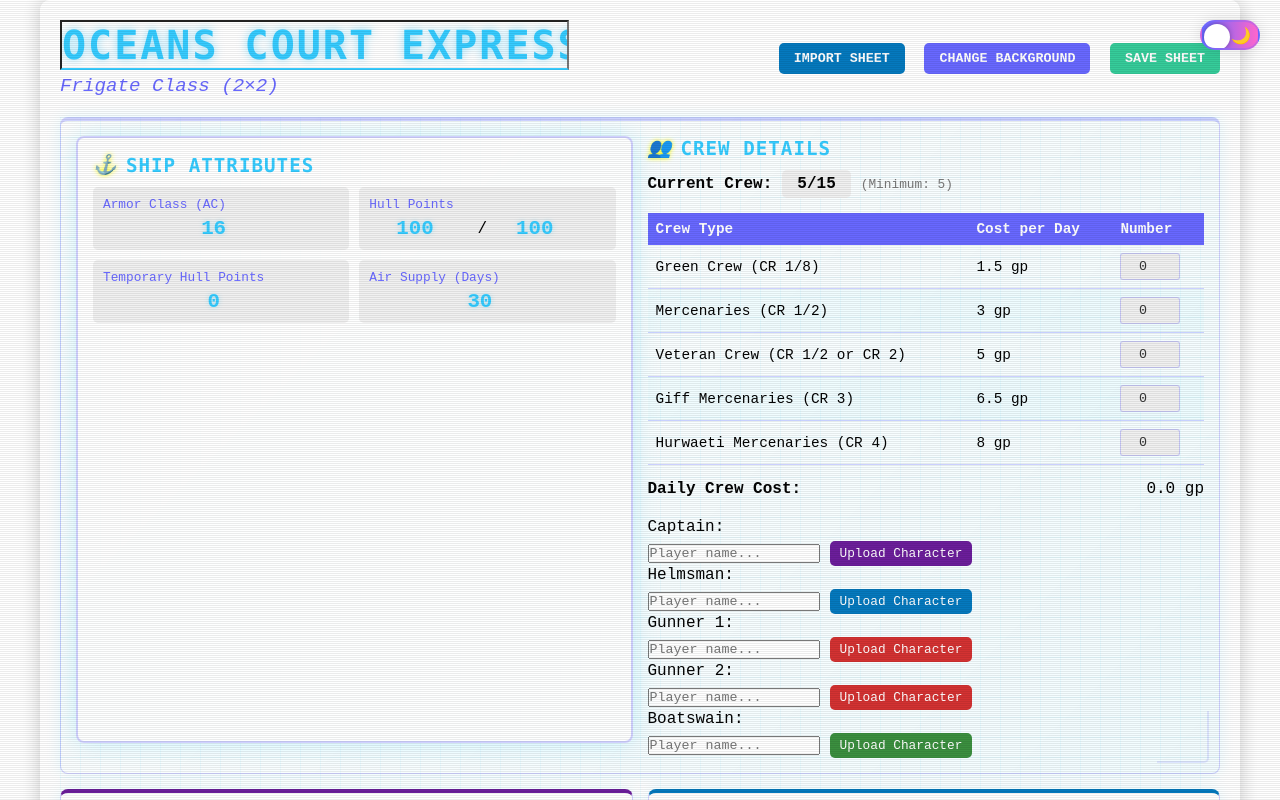
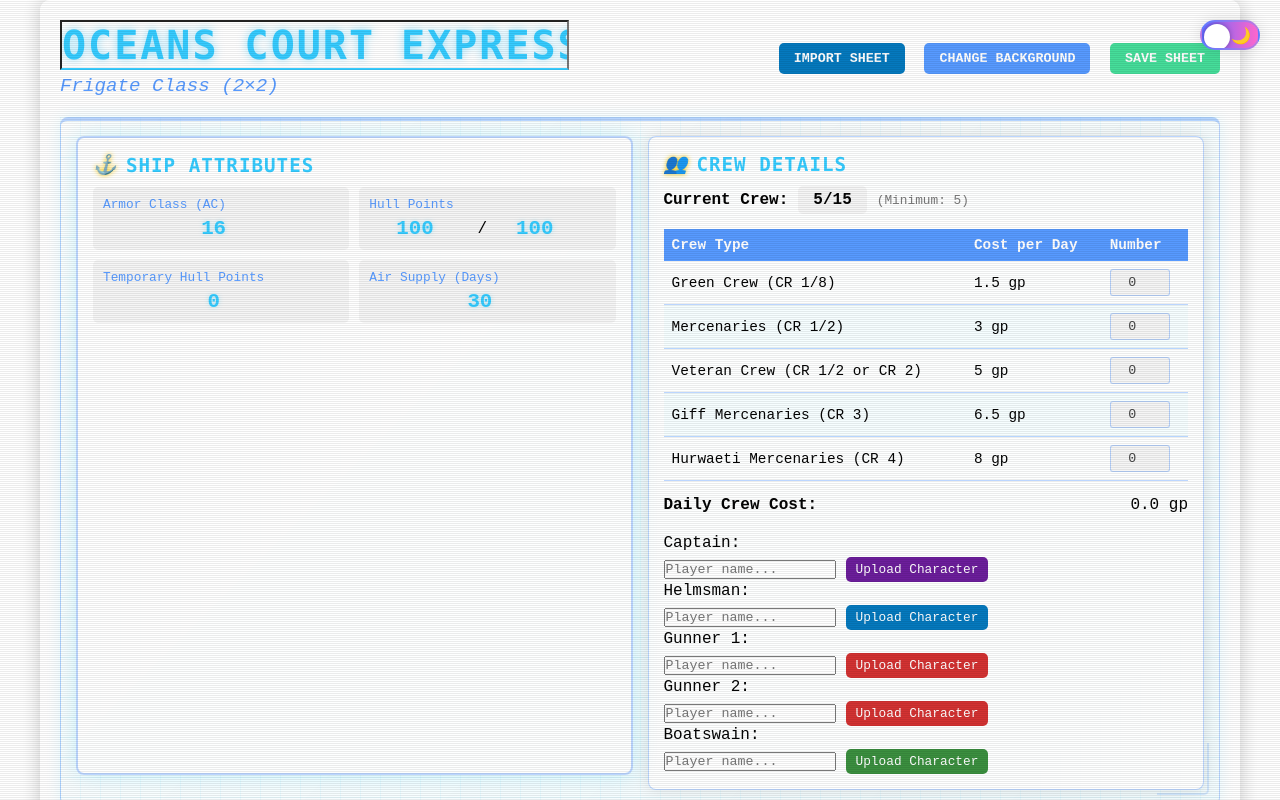
Before and after one commit to b00yahg/Ocean-Court-Express-Character-Sheet, a plain HTML site: page index.html in a window 1280 px wide. Shown: the top 800 px of the page. Drawn offline with Linux system fonts and the light colour scheme.

Commit message:
Update index.html

```diff
--- a/index.html
+++ b/index.html
@@ -7,41 +7,41 @@
     <style>
         :root {
             /* Light mode variables - Y2K Inspired */
-            --primary: #ff66cc;
-            --secondary: #6666ff;
-            --accent: #ffff00;
-            --accent-purple: #cc33ff;
-            --accent-pink: #ff33cc;
+            --primary: #ff66aa;
+            --secondary: #5599ff;
+            --accent: #ffcc00;
+            --accent-purple: #aa66cc;
+            --accent-pink: #ff55aa;
             --accent-cyan: #33ccff;
-            --light: #f0f0f0;
-            --dark: #333333;
+            --light: #f5f5f5;
+            --dark: #444444;
+            --danger: #ff5566;
+            --success: #44dd99;
+            --warning: #ffaa33;
+            --background: #ffffff;
+            --text: #444444;
+            --card-bg: rgba(255, 255, 255, 0.95);
+            --border-color: rgba(85, 153, 255, 0.4);
+            --shadow-color: rgba(0, 0, 0, 0.1);
+        }
+
+        [data-theme="dark"] {
+            --primary: #00ccff;
+            --secondary: #6633ff;
+            --accent: #33ff99;
+            --accent-purple: #bb33ff;
+            --accent-pink: #ff33aa;
+            --accent-cyan: #00eeff;
+            --light: #112233;
+            --dark: #eeeeff;
             --danger: #ff3366;
-            --success: #33cc99;
-            --warning: #ffcc33;
-            --background: #ffffff;
-            --text: #333333;
-            --card-bg: rgba(255, 255, 255, 0.9);
-            --border-color: rgba(102, 102, 255, 0.3);
-            --shadow-color: rgba(0, 0, 0, 0.1);
-        }
-
-        [data-theme="dark"] {
-            --primary: #ff66cc;
-            --secondary: #6666ff;
-            --accent: #ffff00;
-            --accent-purple: #cc33ff;
-            --accent-pink: #ff33cc;
-            --accent-cyan: #33ccff;
-            --light: #222222;
-            --dark: #f0f0f0;
-            --danger: #ff3366;
-            --success: #33cc99;
-            --warning: #ffcc33;
-            --background: #000022;
-            --text: #f0f0f0;
-            --card-bg: rgba(30, 30, 60, 0.9);
-            --border-color: rgba(102, 102, 255, 0.5);
-            --shadow-color: rgba(102, 102, 255, 0.2);
+            --success: #00cc99;
+            --warning: #ffbb33;
+            --background: #001122;
+            --text: #ccddff;
+            --card-bg: rgba(10, 20, 40, 0.9);
+            --border-color: rgba(0, 204, 255, 0.5);
+            --shadow-color: rgba(0, 204, 255, 0.2);
         }
 
         * {
@@ -406,7 +406,11 @@
         }
 
         .crew-container {
-            /* For the right side of ship stats (crew details) */
+            background-color: var(--card-bg);
+            padding: 15px;
+            border-radius: 8px;
+            box-shadow: 0 0 15px var(--shadow-color);
+            border: 1px solid var(--border-color);
         }
 
         .captain {
@@ -605,7 +609,7 @@
         .power-module.active {
             background-color: rgba(56, 142, 60, 0.15);
             border-left-color: #388e3c;
-            box-shadow: 0 0 10px var(--accent);
+            box-shadow: 0 0 10px var(--success);
         }
 
         .power-module:hover {
@@ -1006,11 +1010,11 @@
             border-radius: 10px;
             box-shadow: 0 0 30px rgba(0, 0, 0, 0.5);
             z-index: 2001;
-          max-width: 80%;
-          max-height: 80%;
+            width: 80%;
+            max-height: 80vh;
             overflow-y: auto;
             border: 2px solid var(--border-color);
-          display: none;
+            display: none; /* Start hidden */
         }
 
         .background-selector.visible {
@@ -2409,28 +2413,8 @@
 
         // Helper function to get proficiency bonus from character data
         function getProficiencyBonus(characterData) {
-            // Get character level
-            let level = 1; // Default to level 1
-
-            // Try to extract level from character data
-            if (characterData.system.details && characterData.system.details.level) {
-                level = characterData.system.details.level;
-            } else if (characterData.system.levels) {
-                level = characterData.system.levels;
-            }
-
-            // Calculate proficiency bonus according to D&D 5e rules
-            if (level <= 4) {
-                return 2;
-            } else if (level <= 8) {
+            // Always return 3 regardless of character level
             return 3;
-            } else if (level <= 12) {
-                return 4;
-            } else if (level <= 16) {
-                return 5;
-            } else {
-                return 6; // Level 17-20
-            }
         }
 
         // Show notification
@@ -2557,13 +2541,12 @@
         }
         // Background selection functionality
         function toggleBackgroundSelector() {
-            console.log('Background selector toggle called');
             const selector = document.getElementById('backgroundSelector');
-            console.log('Selector element:', selector);
-
-            // Use 'visible' class consistently (not 'active')
-            selector.classList.toggle('visible');
-            console.log('After toggle:', selector.classList);
+            if (selector.style.display === 'block') {
+                selector.style.display = 'none';
+            } else {
+                selector.style.display = 'block';
+            }
         }
 
         function initializeBackgroundSelection() {
```
Lines whose indentation alone changed are shown as unchanged.
